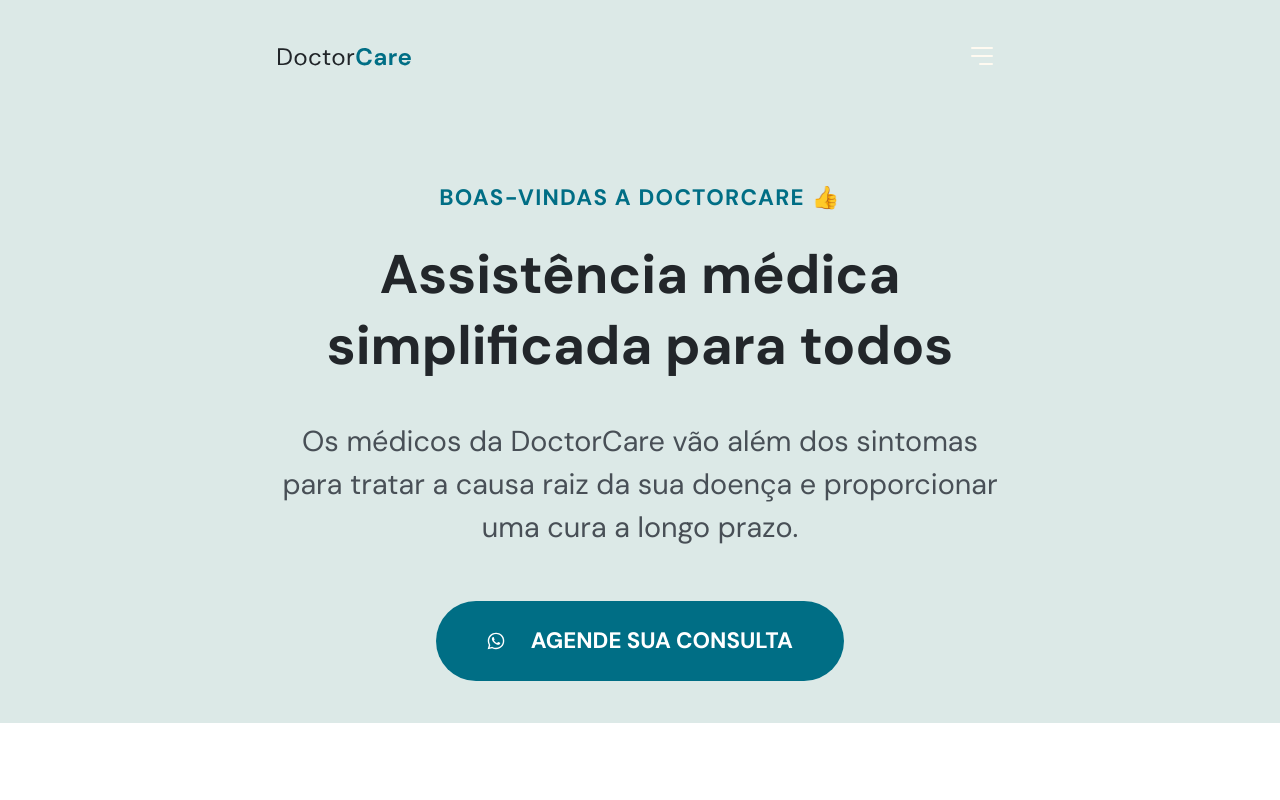
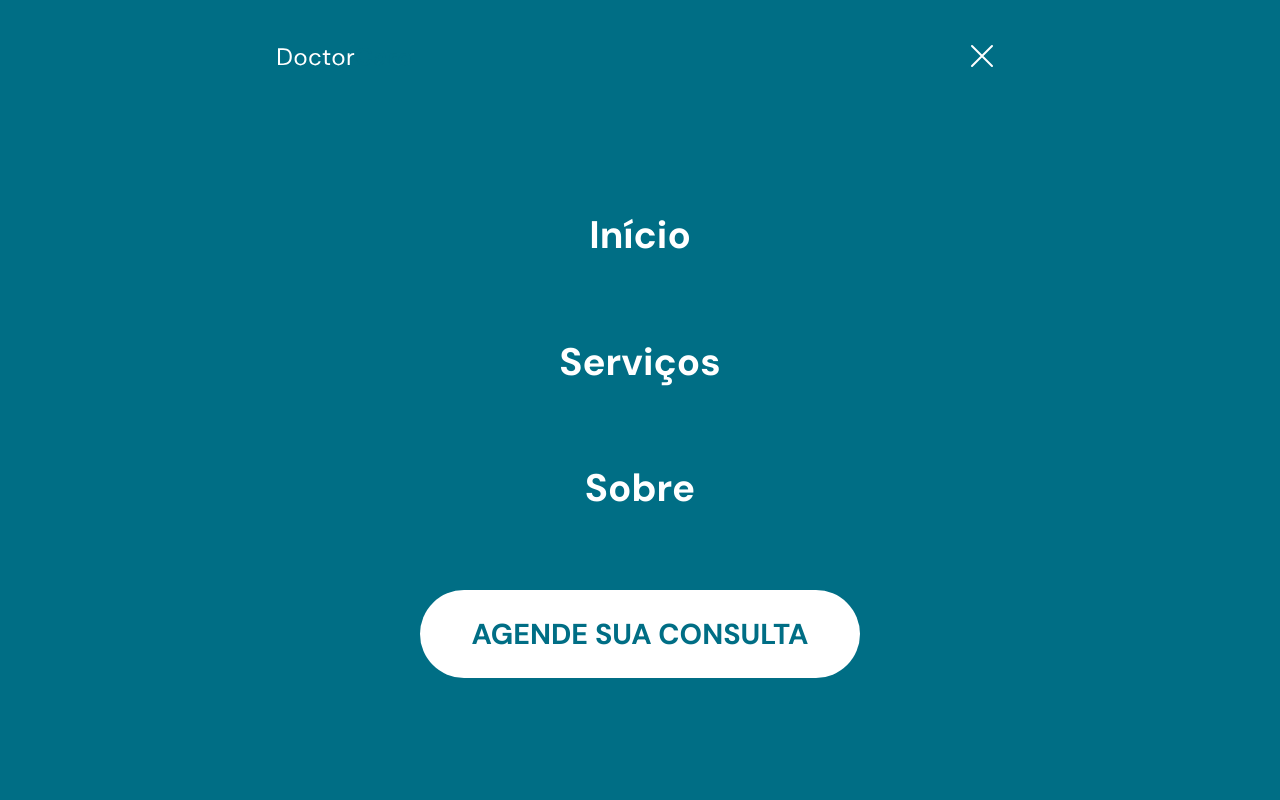
Before and after one commit to JohnPetros/DoctorCare, a plain HTML site: page index.html in a window 1280 px wide. Both pictures are taken after a click on the button "Abrir menu". Shown: the top 800 px of the page. Drawn offline with nearby package versions, Linux system fonts and the light colour scheme; a web font is replaced by a local one.

Commit message:
Finalizando

```diff
--- a/index.html
+++ b/index.html
@@ -14,7 +14,7 @@
       rel="stylesheet"
     />
   </head>
-  <body onscroll="onScroll()" class="menu-expanded">
+  <body onscroll="onScroll()" class="">
     <nav class="" id="navigation">
       <div class="wrapper">
         <a class="logo" href="#home">
@@ -70,7 +70,7 @@
 
         <div class="menu">
           <ul>
-            <li><a class="active" onclick="closeMenu()" href="#home">Início</a></li>
+            <li><a class="" onclick="closeMenu()" href="#home">Início</a></li>
             <li><a onclick="closeMenu()" href="#services">Serviços</a></li>
             <li><a onclick="closeMenu()" href="#about">Sobre</a></li>
           </ul>
--- a/main.js
+++ b/main.js
@@ -5,7 +5,6 @@
 window.addEventListener('scroll', onScroll)
 
 
-onScroll()
 function onScroll() {
     showNavOnScroll()
     showBackToTopButtonOnScroll()
@@ -19,7 +18,6 @@ function onScroll() {
 function activateMenuCurrentSection(section) {
     // linha alvo
     const targetLine = scrollY + innerHeight / 2
-
 
     // verificar se a seção passou da linha
     // quais dados vou precisar?
@@ -39,7 +37,6 @@ function activateMenuCurrentSection(section) {
         sectionTopReachedOrPassedTargetLine
         )
 
-
     // verificar se a base está abaixo da linha alvo
     // quais dados vou precisar?
     console.log(sectionHeight)
@@ -53,19 +50,21 @@ function activateMenuCurrentSection(section) {
     console.log('O fundo da seção passou da linha?', sectionEndPassedTargetLine)
 
     // limites da seção
-    const sectionBoundaries = sectionEndPassedTargetLine && !sectionEndPassedTargetLine
+    const sectionBoundaries = sectionTopReachedOrPassedTargetLine && !sectionEndPassedTargetLine
 
     const sectionId = section.getAttribute('id')
     const menuElement = document.querySelector(`.menu a[href*=${sectionId}]`)
 
 
-    menuElement.classList.remove('active')
     if (sectionBoundaries) {
-       menuElement.classList.add('active')
+        menuElement.classList.add('active')
+    } else {
+        menuElement.classList.remove('active')
     }
 }
 
 function showNavOnScroll() {
+    const navigation = document.querySelector('nav')
     if (scrollY > 0) {
         navigation.classList.add('scroll')
     } else {
@@ -74,7 +73,7 @@ function showNavOnScroll() {
 }
 
 function showBackToTopButtonOnScroll() {
-    console.log(scrollY)
+    // console.log(scrollY)
     if (scrollY > 550) {
         backToTopButton.classList.add('show')
     } else {
--- a/style.css
+++ b/style.css
@@ -429,7 +429,7 @@ body.menu-expanded button path {
     gap: .8rem;
 }
 
-/*======= CONTACT =====================*/
+/*======= FOOTER =====================*/
 
 footer {
     background-color: var(--primary-color);
@@ -462,7 +462,8 @@ footer p {
 }
 
 footer .social-links {
-    justify-content: flex-start;
+    justify-content: center;
+    align-items: center;
 }
 
 /* BACK TO TOP */
@@ -736,7 +737,7 @@ footer .social-links {
      /*======= CONTACT =====================*/
 
      #contact .wrapper {
-        grid-template-columns: 1fr 57rem;
+        grid-template-columns: 1fr 52rem;
         grid-template-areas: 'A B';
      }
 
```
Also changed, not shown: 1 other file.
